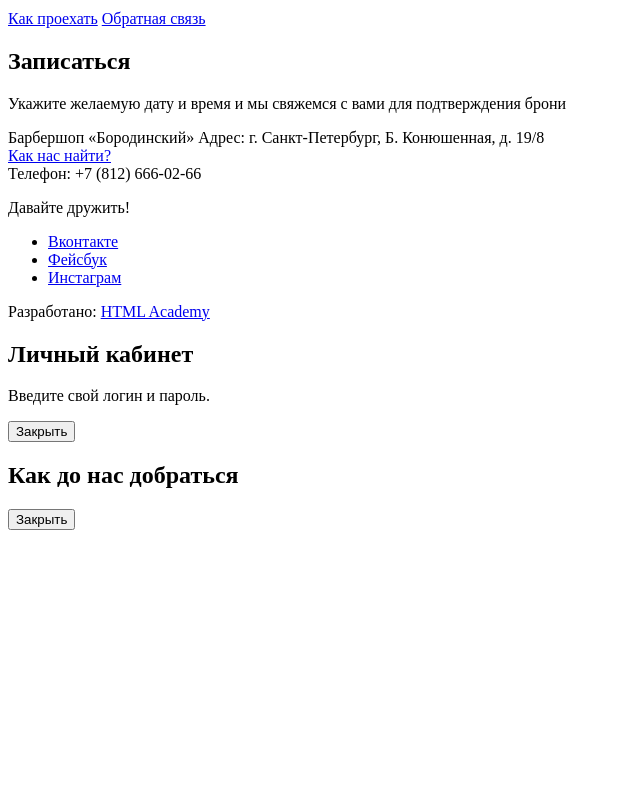
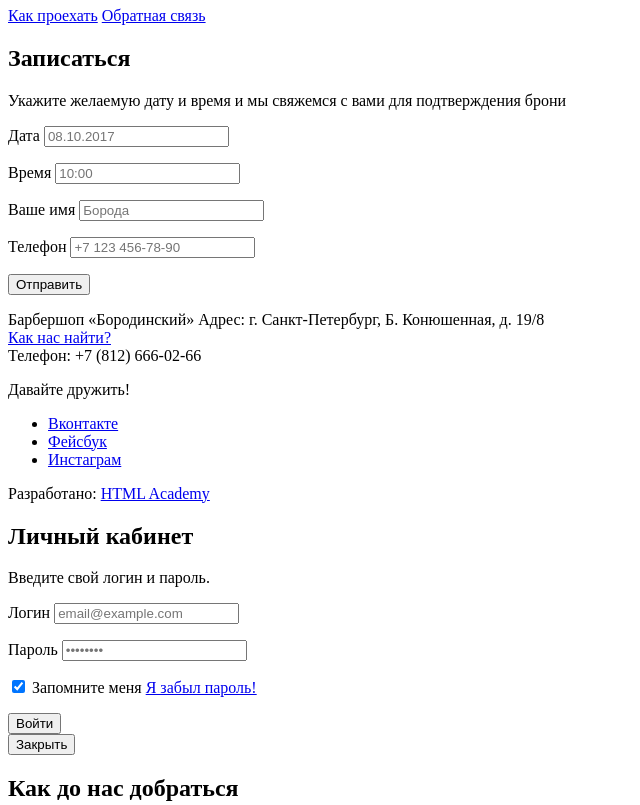
Before and after one commit to lula-may/938431-barbershop-26, a plain HTML site: page index.html in a window 1280 px wide. Shown: the part 1320-2125 px from the top of the page, without its empty margins (0-640 px from the left). Before the commit the page ends 1858 px from the top, so only its background shows below. Drawn offline with Linux system fonts and the light colour scheme.

Commit message:
Добавлены формы и карта

```diff
--- a/index.html
+++ b/index.html
@@ -19,7 +19,9 @@
         </ul>
         <ul>
           <li>
-            <button type="button">Войти</button>
+            <a href="login.html">
+              Вход
+            </button>
           </li>
         </ul>
       </nav>
@@ -79,8 +81,9 @@
       <section>
         <h2>Фотогалерея</h2>
         <figure>
-            <a href="#"><img src="img/studio.jpg"
-               width="286" height="164" alt="Интерьер"></a>
+          <a href="#">
+            <img src="img/studio.jpg" width="286" height="164" alt="Интерьер">
+          </a>
         </figure>
         <button type="button">Назад</button>
         <button type="button">Вперед</button>
@@ -108,7 +111,25 @@
         <p>Укажите желаемую дату и время и мы
           свяжемся с вами для подтверждения
           брони</p>
-          <!-- Здесь будет форма -->
+          <form action="https://echo.htmlacademy.ru" method="post">
+            <p>
+              <label for="appointment-date">Дата</label>
+              <input id="appointment-date" type="text" name="date" value="" placeholder="08.10.2017">
+            </p>
+            <p>
+              <label for="appointment-time">Время</label>
+              <input id="appointment-time"type="text" name="time" value="" placeholder="10:00">
+            </p>
+            <p>
+                <label for="appointment-name">Ваше имя</label>
+              <input id="appointment-name" type="text" name="Name" value="" placeholder="Борода">
+            </p>
+            <p>
+                <label for="appointment-phone">Телефон</label>
+              <input id="appointment-phone" type="text" name="phone" value="" placeholder="+7 123 456-78-90">
+            </p>
+            <button type="submit">Отправить</button>
+          </form>
       </section>
     </main>
     <footer>
@@ -138,12 +159,33 @@
     <section>
       <h2>Личный кабинет</h2>
       <p>Введите свой логин и пароль.</p>
-      <!-- Здесь будет форма -->
+      <form action="https://echo.htmlacademy.ru" method="post">
+        <p>
+            <label for="user-login">Логин</label>
+            <input id="user-login" type="text" name="login" placeholder="email@example.com">
+        </p>
+        <p>
+          <label for="user-password">Пароль</label>
+          <input id="user-password" type="password" name="password" placeholder="••••••••">
+        </p>
+        <p>
+          <label>
+            <input type="checkbox" name="remember" checked>
+            Запомните меня
+          </label>
+          <a href="#">Я забыл пароль!</a>
+        </p>
+        <button type="submit">Войти</button>
+      </form>
+
       <button type="button">Закрыть</button>
     </section>
 
     <section>
       <h2>Как до нас добраться</h2>
+      <p>
+        <img src="img/map.png" width="780" height="560" alt="Офис компани по адресу ул. Большая Конюшенная 19/8, Санкт-Петербург">
+      </p>
       <button type="button">Закрыть</button>
     </section>
   </body>
```
Also changed, not shown: img/map.png (added).
